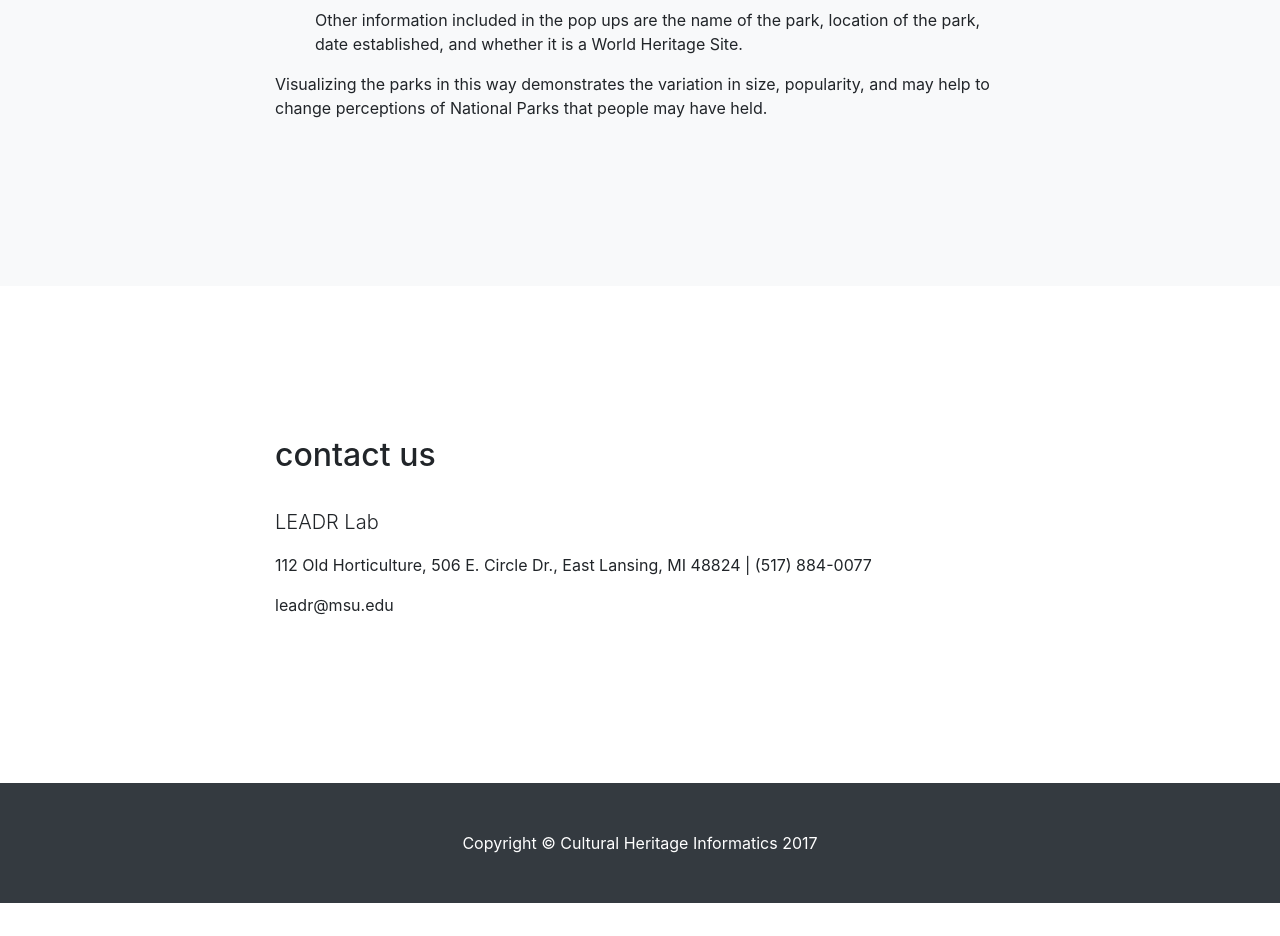
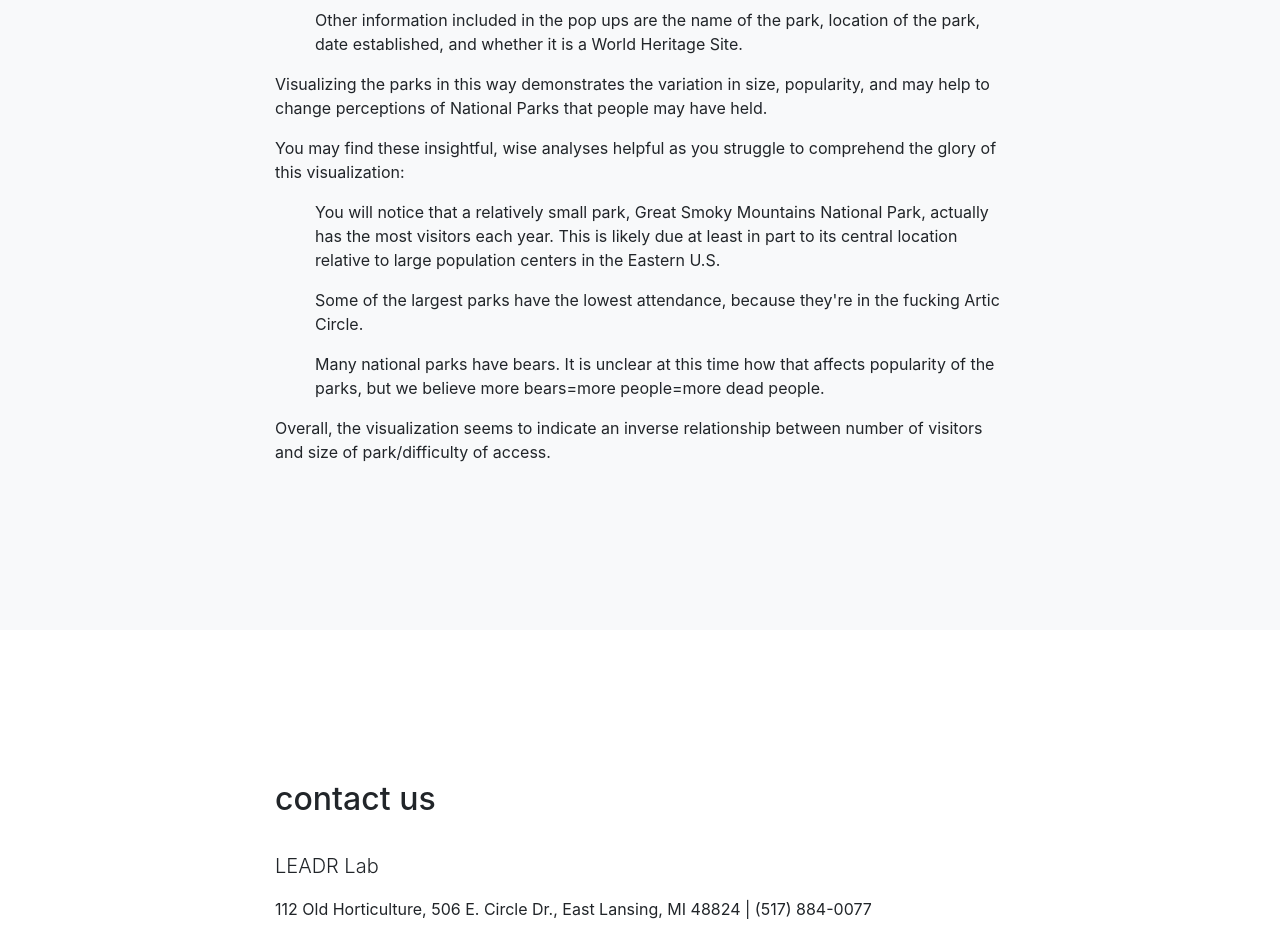
Before and after one commit to julesopolis/chinationalparksviz.github.io, a website with bundled scripts: page index.html in a window 1280 px wide. Shown: the part 1080-2016 px from the top of the page. Before the commit the page ends 1983 px from the top, so only its background shows below. Built offline with nearby package versions, Linux system fonts and the light colour scheme.

Commit message:
Update index.html

```diff
--- a/index.html
+++ b/index.html
@@ -66,6 +66,11 @@
               <ul>The shade of the node indicates its "popularity" in terms of attendance. The darker the node, the more people who freqeunt the parks.</ul>
               <ul>Other information included in the pop ups are the name of the park, location of the park, date established, and whether it is a World Heritage Site.</ul>
               <p>Visualizing the parks in this way demonstrates the variation in size, popularity, and may help to change perceptions of National Parks that people may have held.</p>
+            <p>You may find these insightful, wise analyses helpful as you struggle to comprehend the glory of this visualization:</p>
+            <ul>You will notice that a relatively small park, Great Smoky Mountains National Park, actually has the most visitors each year. This is likely due at least in part to its central location relative to large population centers in the Eastern U.S.</ul>
+            <ul>Some of the largest parks have the lowest attendance, because they're in the fucking Artic Circle.</ul>
+            <ul>Many national parks have bears. It is unclear at this time how that affects popularity of the parks, but we believe more bears=more people=more dead people.</ul>
+            <p>Overall, the visualization seems to indicate an inverse relationship between number of visitors and size of park/difficulty of access.</p>
           </div>
         </div>
       </div>
```
